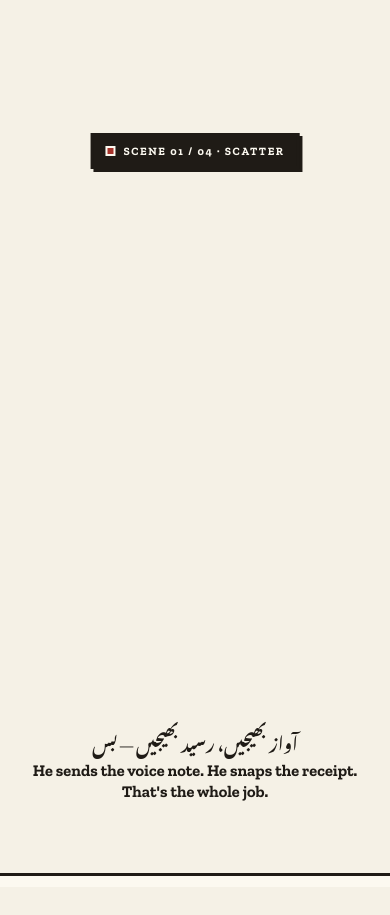
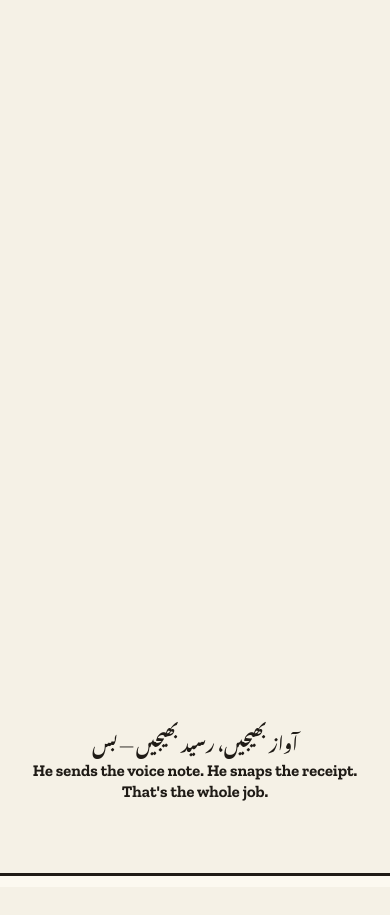
Before and after one commit to HussamHaroon/Bizro, a React (Vite) app in the folder site/: page / in a window 390 px wide. Shown: the part 1180-2095 px from the top of the page. Built offline with nearby package versions, Linux system fonts and the light colour scheme; a web font is replaced by a local one.

Commit message:
feat(site): ScrollMovie polish — drop film strips + scene counter, lerp-smoothed playback (scroll sets target, rAF eases render, loop idles when converged); fix(server): index.html served with Cache-Control no-cache so browsers never pin stale bundles

```diff
--- a/site/src/ScrollMovie.tsx
+++ b/site/src/ScrollMovie.tsx
@@ -187,26 +187,18 @@ const PIECES: PieceDef[] = [
 /* ---------- captions per scene (bilingual, site voice) ---------- */
 const SCENES = [
   {
-    n: "01",
-    t: "SCATTER",
     ur: "آواز بھیجیں، رسید بھیجیں — بس",
     en: "He sends the voice note. He snaps the receipt. That's the whole job.",
   },
   {
-    n: "02",
-    t: "ASSEMBLE",
     ur: "بزرو خود جُڑتا ہے",
     en: "No typing. The pieces assemble themselves into a ledger entry.",
   },
   {
-    n: "03",
-    t: "STAMP",
     ur: "مہر لگ گئی",
     en: "Every entry is stamped — parsed, priced, and double-checked.",
   },
   {
-    n: "04",
-    t: "REVEAL",
     ur: "کھاتے سے کریڈٹ ہسٹری تک",
     en: "Months of this become a credit history a lender can actually read.",
   },
@@ -227,17 +219,22 @@ export default function ScrollMovie() {
     const soft = window.matchMedia("(prefers-reduced-motion: reduce)").matches;
 
     let raf = 0;
-    let ticking = false;
     let active = true;
     let lastScene = -1;
+
+    /* Smooth playback: scrolling sets a TARGET progress; a rAF loop eases the
+       rendered progress toward it, so wheel/touch steps glide instead of
+       snapping scene to scene. The loop idles once converged and restarts on
+       the next scroll — no permanent CPU burn. */
+    let targetP = 0;
+    let renderP = 0;
+    let first = true;
+    let loopRunning = false;
 
     const io = new IntersectionObserver(
       (entries) => {
         active = entries[0]?.isIntersecting ?? true;
-        if (active && !ticking) {
-          ticking = true;
-          raf = requestAnimationFrame(update);
-        }
+        if (active) onScroll();
       },
       { rootMargin: "10% 0px" },
     );
@@ -336,25 +333,41 @@ export default function ScrollMovie() {
       });
     };
 
-    const update = () => {
-      ticking = false;
+    const frame = () => {
+      loopRunning = false;
+      const sec = sectionRef.current;
+      if (!sec || !active) return;
+      const diff = targetP - renderP;
+      renderP = Math.abs(diff) < 0.0004 ? targetP : renderP + diff * 0.16;
+      apply(renderP, sec.clientWidth, window.innerHeight);
+      const idx = renderP < P.scatterEnd ? 0 : renderP < P.assembleEnd ? 1 : renderP < P.stampEnd ? 2 : 3;
+      if (idx !== lastScene) {
+        lastScene = idx;
+        setScene(idx);
+      }
+      if (renderP !== targetP) {
+        loopRunning = true;
+        raf = requestAnimationFrame(frame);
+      }
+    };
+
+    const readScroll = () => {
       const sec = sectionRef.current;
       if (!sec) return;
       const rect = sec.getBoundingClientRect();
       const total = rect.height - window.innerHeight;
-      const p = clamp(-rect.top / Math.max(total, 1));
-      apply(p, sec.clientWidth, window.innerHeight);
-      const idx = p < P.scatterEnd ? 0 : p < P.assembleEnd ? 1 : p < P.stampEnd ? 2 : 3;
-      if (idx !== lastScene) {
-        lastScene = idx;
-        setScene(idx);
+      targetP = clamp(-rect.top / Math.max(total, 1));
+      if (first) {
+        renderP = targetP; // no swoosh when the page loads mid-section
+        first = false;
       }
     };
 
     const onScroll = () => {
-      if (!ticking && active) {
-        ticking = true;
-        raf = requestAnimationFrame(update);
+      readScroll();
+      if (active && !loopRunning) {
+        loopRunning = true;
+        raf = requestAnimationFrame(frame);
       }
     };
 
@@ -370,8 +383,6 @@ export default function ScrollMovie() {
     };
   }, []);
 
-  const sceneIdx = scene;
-
   return (
     <section
       className="movie"
@@ -380,15 +391,6 @@ export default function ScrollMovie() {
       aria-label="Bizro in four scenes — an animated title sequence"
     >
       <div className="movie__stage">
-        {/* film-perforation garnish (decorative) */}
-        <span className="movie__film movie__film--l" aria-hidden="true" />
-        <span className="movie__film movie__film--r" aria-hidden="true" />
-
-        <div className="movie__counter" role="presentation">
-          <span className="movie__rec" aria-hidden="true" />
-          SCENE {SCENES[sceneIdx].n} / 04 · {SCENES[sceneIdx].t}
-        </div>
-
         <div className="movie__world" ref={worldRef}>
           {/* rising ledger backing card (scene 4) */}
           <div className="movie__card" ref={cardRef} aria-hidden="true" />
@@ -455,11 +457,11 @@ export default function ScrollMovie() {
 
         {/* scene captions */}
         <div className="movie__caption" aria-live="off">
-          <span className="movie__caption-ur" key={`ur${sceneIdx}`} lang="ur">
-            {SCENES[sceneIdx].ur}
+          <span className="movie__caption-ur" key={`ur${scene}`} lang="ur">
+            {SCENES[scene].ur}
           </span>
-          <span className="movie__caption-en" key={`en${sceneIdx}`}>
-            {SCENES[sceneIdx].en}
+          <span className="movie__caption-en" key={`en${scene}`}>
+            {SCENES[scene].en}
           </span>
         </div>
 
--- a/site/src/styles.css
+++ b/site/src/styles.css
@@ -1237,61 +1237,6 @@ a:focus-visible,
   background: var(--canvas);
 }
 
-/* film-perforation garnish — reads as a 35mm edge */
-.movie__film {
-  position: absolute;
-  top: 0;
-  bottom: 0;
-  width: 14px;
-  opacity: 0.35;
-  border-inline-start: 3px solid var(--ink);
-  background: repeating-linear-gradient(
-    to bottom,
-    transparent 0 10px,
-    var(--ink) 10px 20px
-  );
-  content-visibility: hidden;
-}
-.movie__film--l { left: 8px; }
-.movie__film--r { right: 8px; border-inline-start: none; border-inline-end: 3px solid var(--ink); }
-
-/* scene counter chip — "REC ● SCENE 02 / 04 · ASSEMBLE" */
-.movie__counter {
-  position: absolute;
-  top: calc(var(--header-h) + 14px);
-  left: 50%;
-  transform: translateX(-50%);
-  display: inline-flex;
-  align-items: center;
-  gap: 10px;
-  padding: 7px 16px;
-  background: var(--ink);
-  color: var(--card);
-  font-family: var(--font-slab);
-  font-weight: 700;
-  font-size: 0.82rem;
-  letter-spacing: 0.14em;
-  border: 3px solid var(--ink);
-  box-shadow: var(--shadow-sm);
-  white-space: nowrap;
-  z-index: 3;
-}
-
-.movie__rec {
-  width: 10px;
-  height: 10px;
-  background: var(--red);
-  border: 2px solid var(--card);
-}
-
-@media (prefers-reduced-motion: no-preference) {
-  .movie__rec {
-    animation: movie-blink 1.1s steps(1) infinite;
-  }
-  @keyframes movie-blink {
-    50% { opacity: 0.25; }
-  }
-}
 
 /* world layer + ledger backing card */
 .movie__world {
@@ -1491,8 +1436,6 @@ a:focus-visible,
 /* phones: tighten the runway, drop the film garnish, shrink chips */
 @media (max-width: 640px) {
   .movie { height: 360vh; }
-  .movie__film { display: none; }
-  .movie__counter { font-size: 0.7rem; padding: 6px 12px; gap: 8px; }
   .movie__chip { font-size: 0.85rem; padding: 8px 12px; gap: 8px; }
   .movie__chip svg { width: 20px; height: 20px; }
   .movie__chips { gap: 8px; }
```
Also changed, not shown: 1 other file (tests, documents, lock files or other folders).
